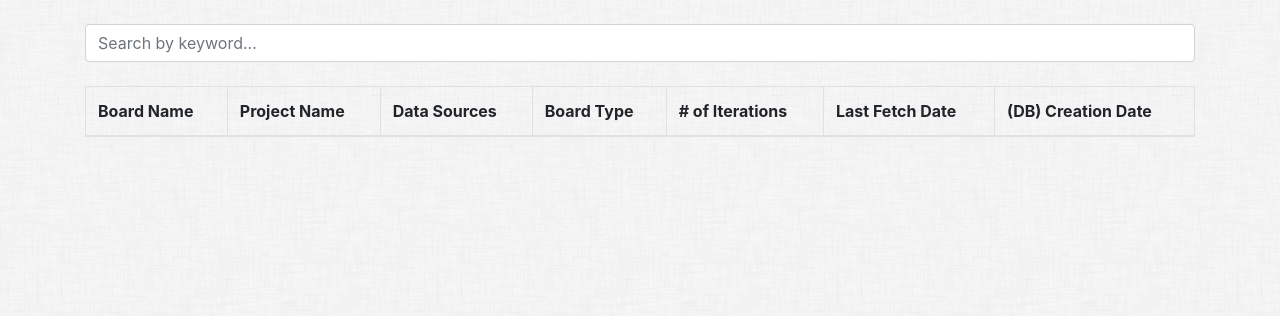
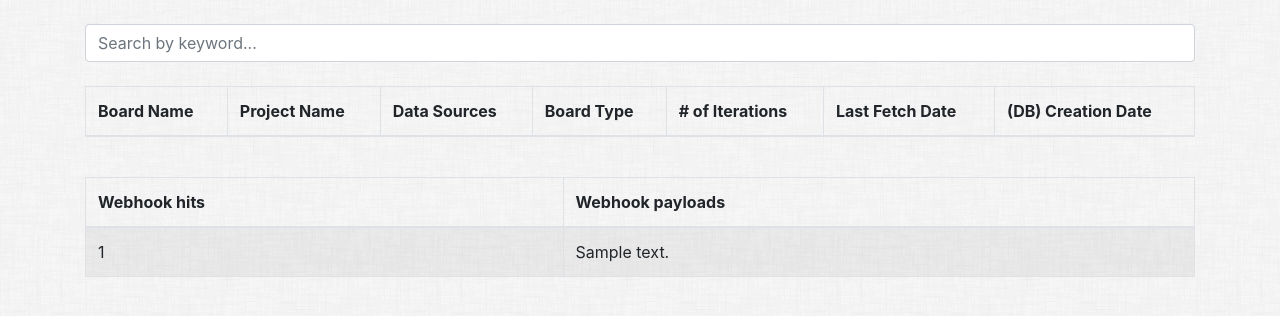
Before and after one commit to msm416/4castinate, a Django app: page /forecast/ in a window 1280 px wide. Shown: the part 178-494 px from the top of the page. Run offline with Django 3.2, Linux system fonts and the light colour scheme; tables that the repository leaves empty hold one stand-in row (values such as "Sample post"); lists and menus that the app fills with data are empty; some libraries are stand-ins or nearby versions.

Commit message:
Listening to Issue related events and outputting the payloads on index page.

```diff
--- a/ebdjango/settings.py
+++ b/ebdjango/settings.py
@@ -33,7 +33,7 @@ JIRA_OAUTH_TOKEN_SECRET = os.environ['JIRA_OAUTH_TOKEN_SECRET']
 # CSRF_COOKIE_SECURE = True
 
 # SECURITY WARNING: don't run with debug turned on in production!
-DEBUG = True
+DEBUG = False
 
 ALLOWED_HOSTS = ['*']
 
--- a/forecast/models.py
+++ b/forecast/models.py
@@ -159,3 +159,12 @@ class Simulation(models.Model):
 
     def __str__(self):
         return self.message
+
+
+class MsgLogWebhook(models.Model):
+    text = models.TextField(default='abcdefgh')
+    msglog_id = models.PositiveSmallIntegerField(default=1)
+    cnt = models.PositiveSmallIntegerField(default=0)
+
+    def __str__(self):
+        return self.text
--- a/forecast/templates/forecast/index.html
+++ b/forecast/templates/forecast/index.html
@@ -63,6 +63,27 @@
         {% endfor %}
         </tbody>
     </table>
+    <br>
+    <table class="table table-bordered table-striped">
+        <thead>
+        <tr>
+            <th>Webhook hits</th>
+            <th>Webhook payloads</th>
+        </tr>
+        </thead>
+        <tbody id="myWebhookLog">
+        {% for webhook in msglog_webhook_list %}
+        <tr>
+            <td>
+                {{ webhook.cnt }}
+            </td>
+            <td>
+                {{ webhook.text }}
+            </td>
+        </tr>
+        {% endfor %}
+        </tbody>
+    </table>
 
     <script>
         $(document).ready(function(){
--- a/forecast/views.py
+++ b/forecast/views.py
@@ -1,3 +1,4 @@
+import json
 import random
 from datetime import datetime
 
@@ -9,7 +10,7 @@ from django.urls import reverse
 
 from forecast.helperMethods.rest import jira_get_boards
 from forecast.helperMethods.utils import aggregate_simulations
-from .models import Board, Form, Iteration, LONG_TIME_AGO, Issue
+from .models import Board, Form, Iteration, LONG_TIME_AGO, Issue, MsgLogWebhook
 
 from django.views.decorators.csrf import csrf_exempt
 from django.views.decorators.http import require_POST
@@ -19,7 +20,10 @@ def index(request):
     latest_board_list = Board.objects\
                              .filter(creation_date__lte=timezone.now())\
                              .order_by('-creation_date')
-    context = {'latest_board_list': latest_board_list, 'nbar': 'index'}
+    msglog_webhook_list = MsgLogWebhook.objects.all()
+    context = {'latest_board_list': latest_board_list,
+               'nbar': 'index',
+               'msglog_webhook_list': msglog_webhook_list}
     return render(request, 'forecast/index.html', context)
 
 
@@ -128,12 +132,13 @@ def create_form(request, board_id):
 @require_POST
 @csrf_exempt
 def webhook(request):
-    # data = json.loads(request.body)
-    board = get_object_or_404(Board, pk=1)
+    data = json.loads(request.body)
 
-    if Form.objects.count() < 10:
-        aux = random.randint(0, 10000)
-        board.form_set.create(name=str(aux))
-
-    context = {'board': board, 'nbar': 'webhook'}
-    return render(request, 'forecast/detail.html', context)
+    if MsgLogWebhook.objects.exists():
+        msg_log_webhook = MsgLogWebhook.objects.get(msglog_id=1)
+        msg_log_webhook.text = f"{msg_log_webhook.text};{str(data)}"
+        msg_log_webhook.cnt += 1
+        msg_log_webhook.save()
+    else:
+        MsgLogWebhook.objects.create(cnt=1, text=str(data))
+    return HttpResponseRedirect(reverse('forecast:index'))
```
